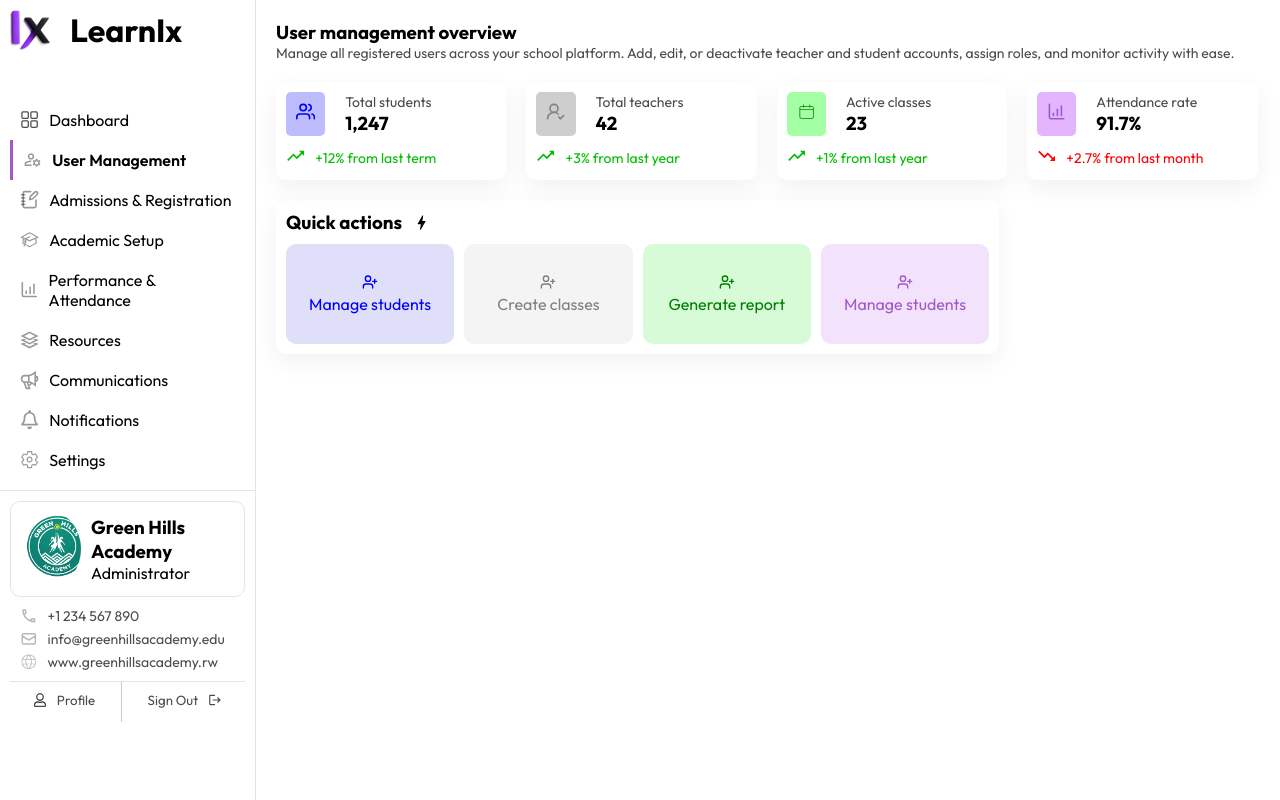
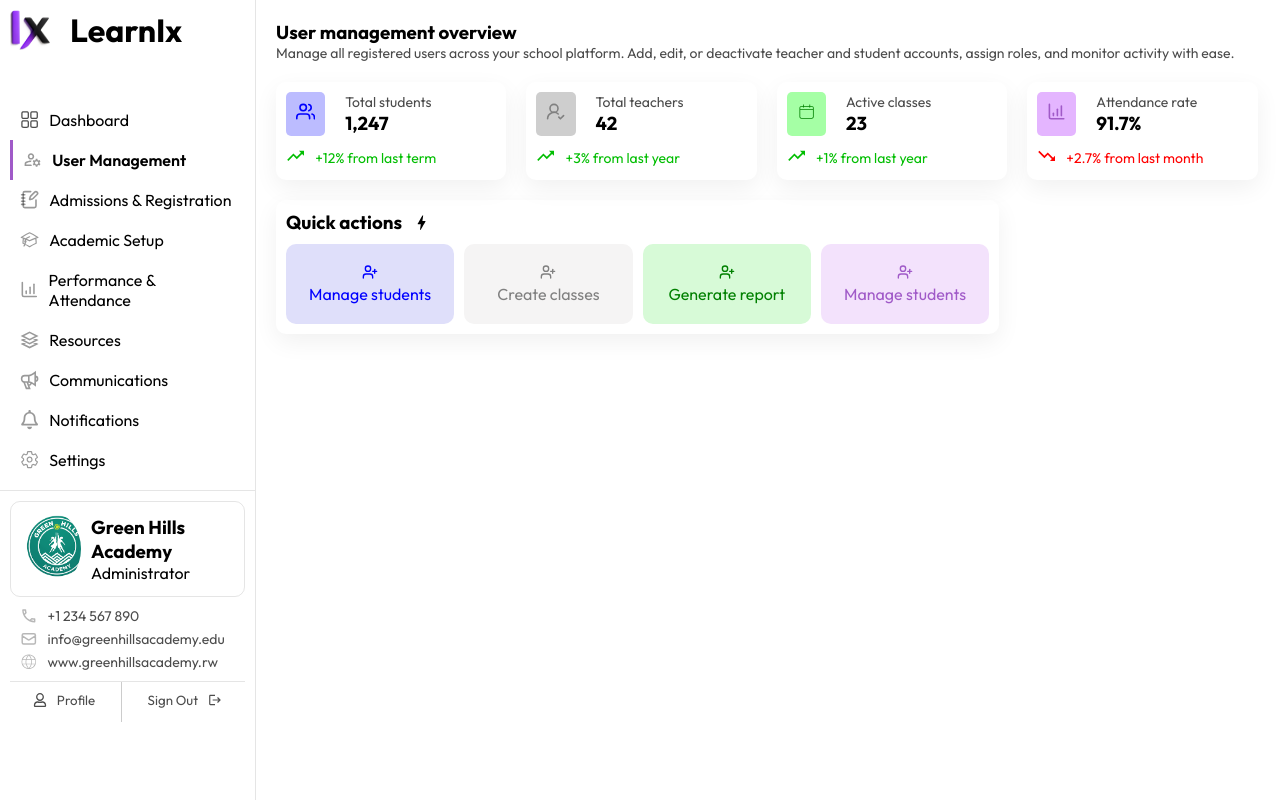
Before and after one commit to RWEMAISINGIZWENorbert/LearnIx, a React (Vite) app: page /admin/user_management in a window 1280 px wide. Shown: the top 800 px of the page. Built offline with nearby package versions, Linux system fonts and the light colour scheme; a web font is replaced by a local one.

Commit message:
Eighth commit

```diff
--- a/src/components/user_management/user_management.css
+++ b/src/components/user_management/user_management.css
@@ -125,6 +125,6 @@
     flex-direction: column;
     justify-content: center;
     align-items: center;
-    padding: 30px 10px;
+    padding: 20px 10px;
 
 }
```
